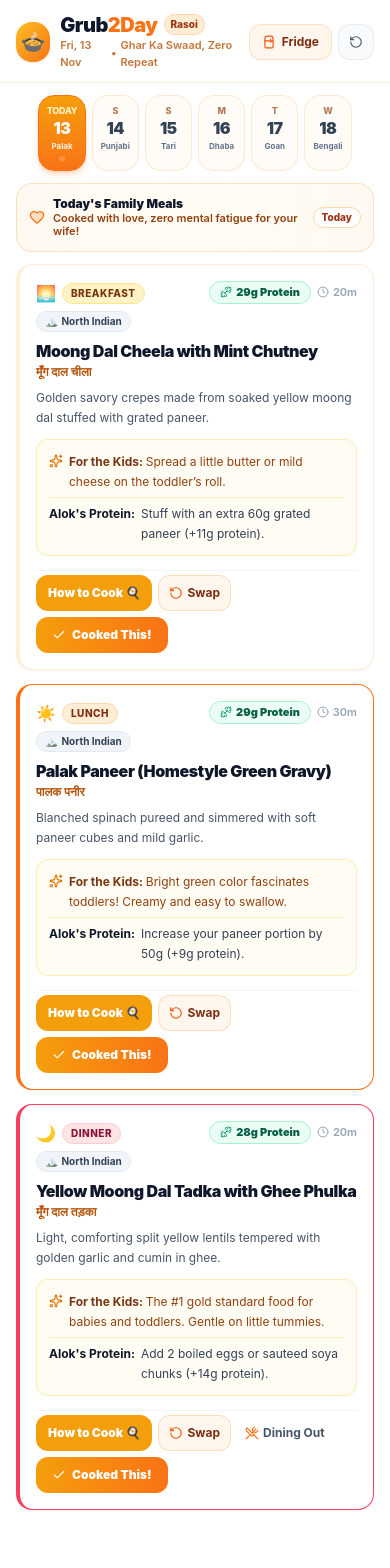
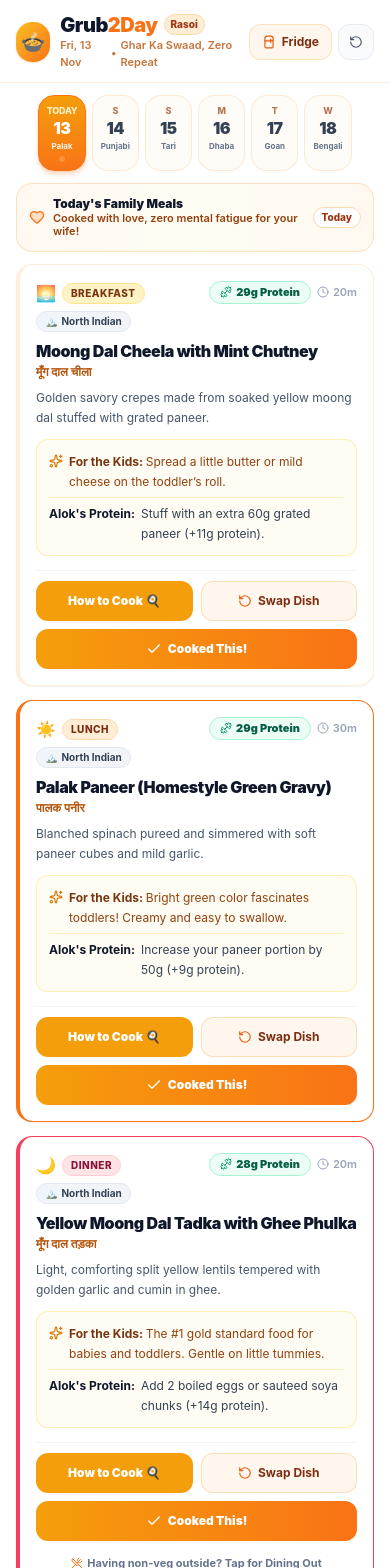
Before and after one commit to aks2103/Grub2Day, a React (Vite) app: page / in a window 390 px wide. Shown: the top 1568 px of the page. Before the commit the page ends 1538 px from the top, so only its background shows below. Built offline with nearby package versions, Linux system fonts and the light colour scheme; no server answers.

Commit message:
Fix button wrapping on iPhone 13: Structured 2-column grid for How to Cook & Swap, with full-width Cooked This button

```diff
--- a/src/components/FoodieMealCard.tsx
+++ b/src/components/FoodieMealCard.tsx
@@ -174,13 +174,14 @@ export const FoodieMealCard: React.FC<FoodieMealCardProps> = ({
         </div>
       </div>
 
-      {/* Action Controls */}
-      <div className="flex items-center justify-between gap-1.5 pt-1 border-t border-slate-100 flex-wrap">
-        <div className="flex items-center gap-1.5 flex-wrap">
+      {/* Action Controls - Structured Mobile Grid (Never Wraps Awkwardly) */}
+      <div className="pt-2.5 border-t border-slate-100 space-y-2">
+        {/* Row 1: How to Cook + Swap (50/50 Balanced Grid) */}
+        <div className="grid grid-cols-2 gap-2">
           {/* How to Cook Button (opens recipe details & YouTube video link) */}
           <button
             onClick={() => onOpenHowToCook(recipe)}
-            className="h-9 px-3 rounded-xl bg-amber-500 hover:bg-amber-600 active:scale-95 text-white text-xs font-black transition-all flex items-center gap-1 shadow-2xs"
+            className="h-10 px-3 rounded-xl bg-amber-500 hover:bg-amber-600 active:scale-95 text-white text-xs font-black transition-all flex items-center justify-center gap-1.5 shadow-2xs"
             title="View step-by-step instructions & YouTube recipe video"
           >
             <span>How to Cook 🍳</span>
@@ -189,38 +190,40 @@ export const FoodieMealCard: React.FC<FoodieMealCardProps> = ({
           {/* Swap Button */}
           <button
             onClick={onSwapClick}
-            className="h-9 px-2.5 rounded-xl bg-orange-50 hover:bg-orange-100/80 active:scale-95 text-orange-900 border border-orange-200/80 text-xs font-bold transition-all flex items-center gap-1 shadow-2xs"
+            className="h-10 px-3 rounded-xl bg-orange-50 hover:bg-orange-100/80 active:scale-95 text-orange-900 border border-orange-200/80 text-xs font-bold transition-all flex items-center justify-center gap-1.5 shadow-2xs"
             title="Swap this dish — app automatically replans future days"
           >
             <RotateCcw className="w-3.5 h-3.5 text-orange-600" />
-            <span>Swap</span>
+            <span>Swap Dish</span>
           </button>
-
-          {/* Dinner Dining out toggle */}
-          {slot === 'dinner' && onToggleDiningOut && (
-            <button
-              onClick={() => onToggleDiningOut(true)}
-              className="h-9 px-2 rounded-xl text-slate-600 hover:text-orange-700 active:scale-95 text-xs font-bold transition-colors flex items-center gap-1"
-            >
-              <UtensilsCrossed className="w-3.5 h-3.5 text-orange-500" />
-              <span>Dining Out</span>
-            </button>
-          )}
         </div>
 
-        {/* Cooked Button (active for Today) */}
+        {/* Row 2: Cooked Button (Full width hero button for Today) */}
         {dayIndex === 0 && (
           <button
             onClick={() => onMarkCooked(!isCooked)}
-            className={`h-9 px-4 rounded-xl text-xs font-black transition-all active:scale-95 flex items-center gap-1.5 shadow-xs ${
+            className={`w-full h-10 rounded-xl text-xs font-black transition-all active:scale-95 flex items-center justify-center gap-1.5 shadow-xs ${
               isCooked
                 ? 'bg-emerald-600 text-white shadow-emerald-500/20'
                 : 'bg-gradient-to-r from-amber-500 to-orange-500 hover:from-amber-600 hover:to-orange-600 text-white shadow-orange-500/20'
             }`}
           >
-            <Check className="w-3.5 h-3.5" />
-            <span>{isCooked ? 'Cooked ✓' : 'Cooked This!'}</span>
+            <Check className="w-4 h-4" />
+            <span>{isCooked ? 'Marked as Cooked ✓' : 'Cooked This!'}</span>
           </button>
+        )}
+
+        {/* Dinner Dining out toggle (Clean subtle centered bar) */}
+        {slot === 'dinner' && onToggleDiningOut && (
+          <div className="text-center pt-0.5">
+            <button
+              onClick={() => onToggleDiningOut(true)}
+              className="text-[11px] font-bold text-slate-500 hover:text-orange-700 active:scale-95 transition-colors inline-flex items-center gap-1 px-2 py-0.5"
+            >
+              <UtensilsCrossed className="w-3 h-3 text-orange-500" />
+              <span>Having non-veg outside? Tap for Dining Out</span>
+            </button>
+          </div>
         )}
       </div>
     </div>
```
